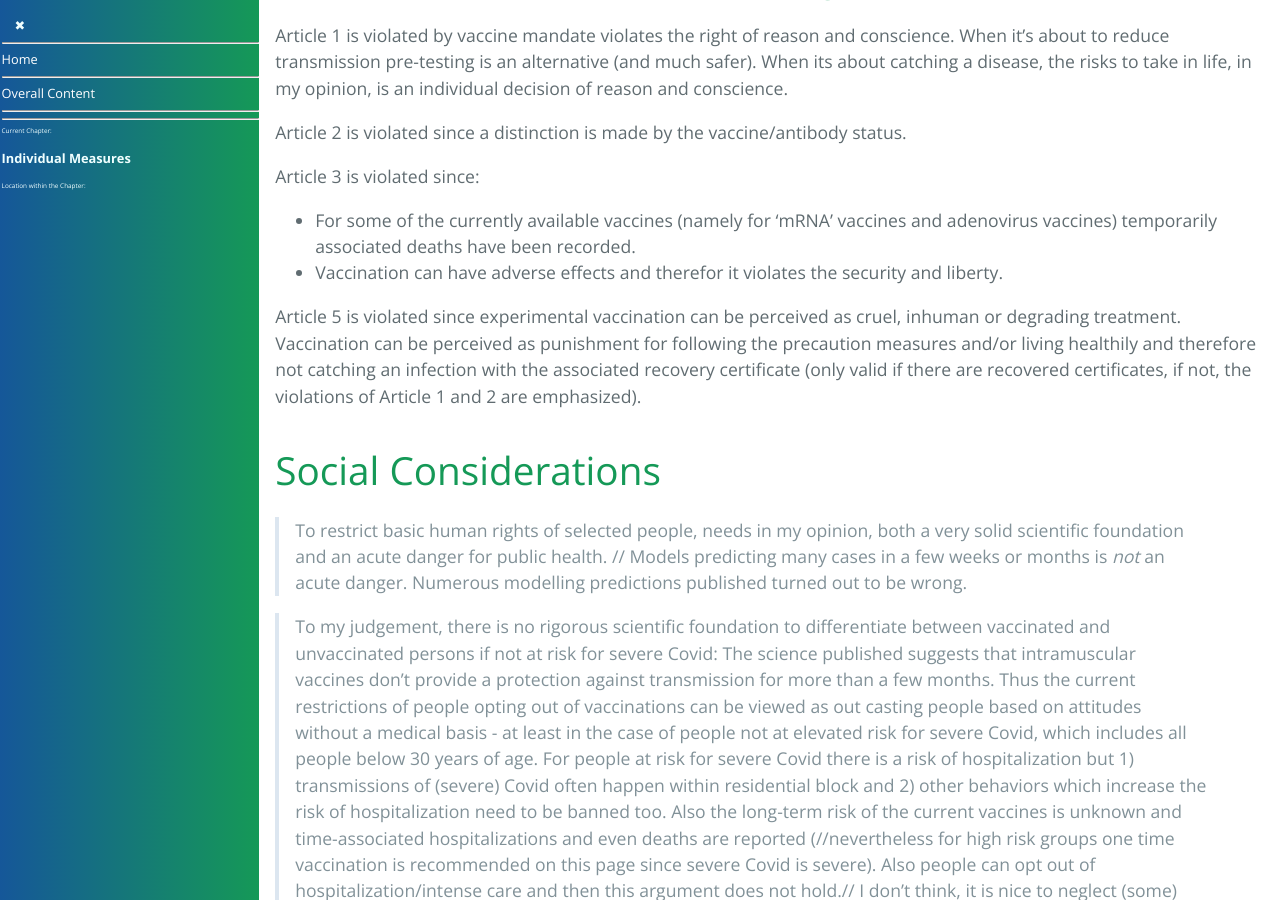
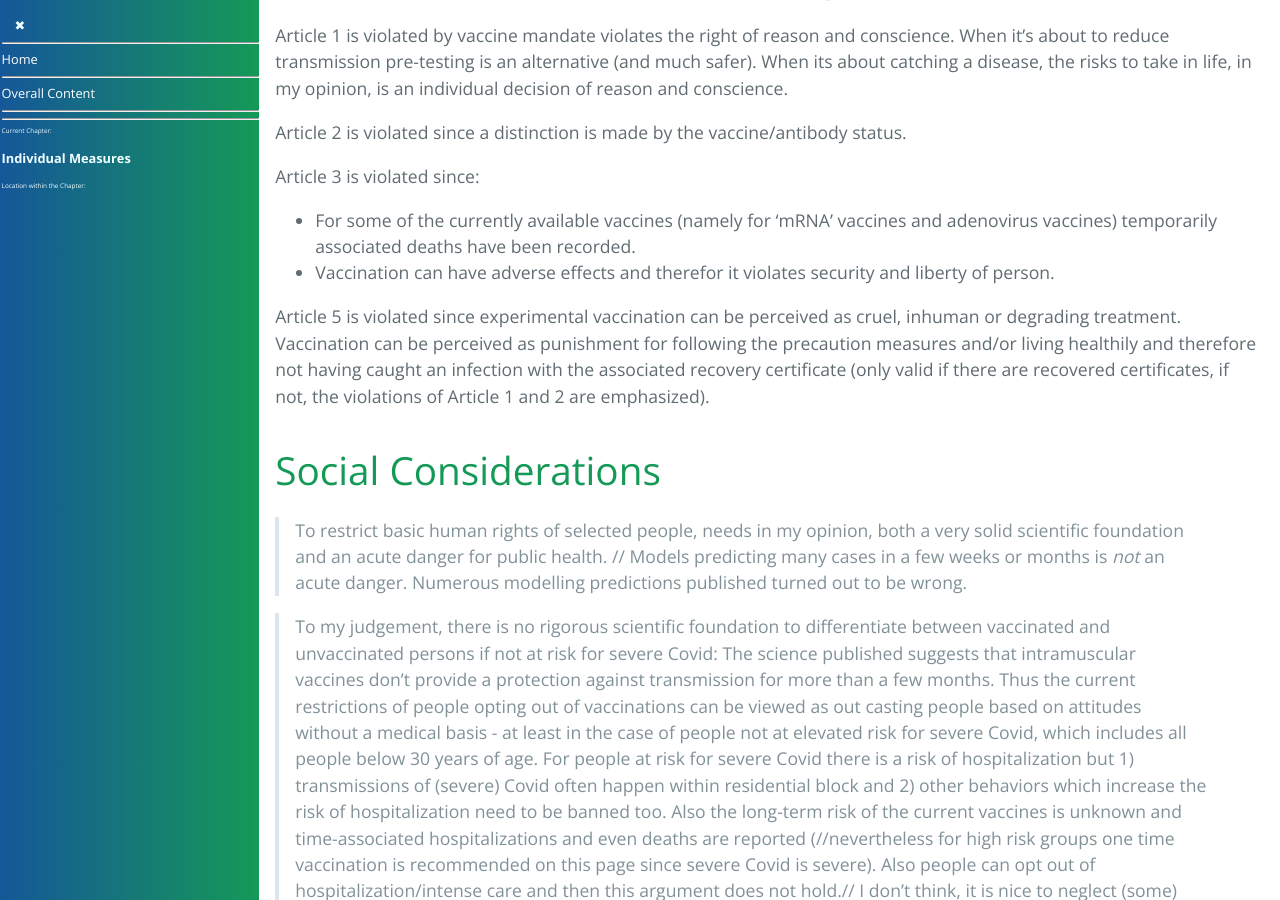
Before and after one commit to forestgrape/coronavirus, a Jekyll site: the page built from 7_social/individual_measures.md, in a window 1280 px wide and 900 px high, scrolled down 2181 px. Built offline with Jekyll 4.4.1, drawn with Linux system fonts in a browser that asks for light colours; our own code applies the rules of GitHub Pages for plain Markdown files.

Commit message:
clarifications

```diff
--- a/7_social/individual_measures.md
+++ b/7_social/individual_measures.md
@@ -34,9 +34,13 @@ Relevant moral questions are:
 
 
 
+
+
 ## Legal Considerations
 
 > Vaccine mandates or rules out-casting people solely (if no medically equivalent options such as testing are permitted) based on their vaccine status (in the following also referred as vaccine mandates), in my opinion violate 4 of the first 5 human rights.
+
+
 
 ### The first 5 Articles of the Universal Declaration of Human Rights
 source:<https://www.un.org/en/about-us/universal-declaration-of-human-rights>
@@ -56,6 +60,8 @@ No one shall be held in slavery or servitude; slavery and the slave trade shall
 Article 5
 No one shall be subjected to torture or to cruel, inhuman or degrading treatment or punishment.
 
+
+
 ### Vaccine Mandates contradict Human Rights
 Article 1 is violated by vaccine mandate violates the right of reason and conscience. When it's about to reduce transmission pre-testing is an alternative (and much safer). When its about catching a disease, the risks to take in life, in my opinion, is an individual decision of reason and conscience.
 
@@ -63,9 +69,10 @@ Article 2 is violated since a distinction is made by the vaccine/antibody status
 
 Article 3 is violated since:
 * For some of the currently available vaccines (namely for 'mRNA' vaccines and adenovirus vaccines) temporarily associated deaths have been recorded.
-* Vaccination can have adverse effects and therefor it violates the security and liberty.
+* Vaccination can have adverse effects and therefor it violates security and liberty of person.
 
-Article 5 is violated since experimental vaccination can be perceived as cruel, inhuman or degrading treatment. Vaccination can be perceived as punishment for following the precaution measures and/or living healthily and therefore not catching an infection with the associated recovery certificate (only valid if there are recovered certificates, if not, the violations of Article 1 and 2 are emphasized).
+Article 5 is violated since experimental vaccination can be perceived as cruel, inhuman or degrading treatment. Vaccination can be perceived as punishment for following the precaution measures and/or living healthily and therefore not having caught an infection with the associated recovery certificate (only valid if there are recovered certificates, if not, the violations of Article 1 and 2 are emphasized).
+
 
 
 
```
